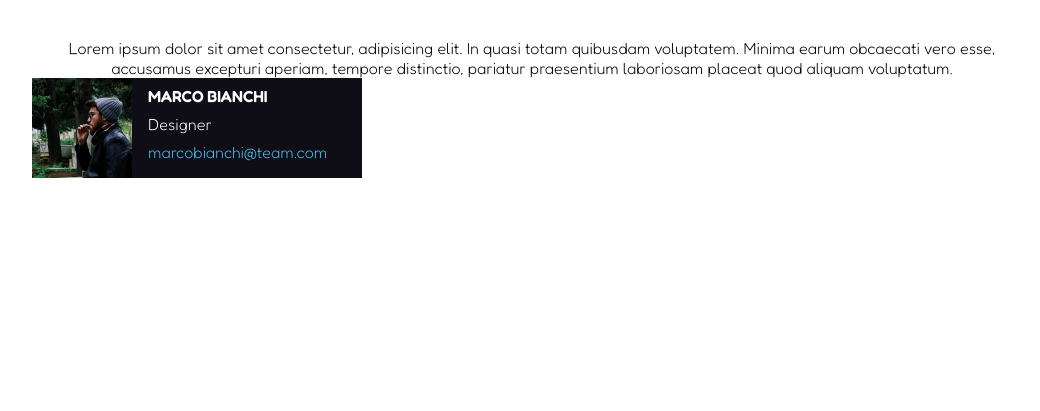
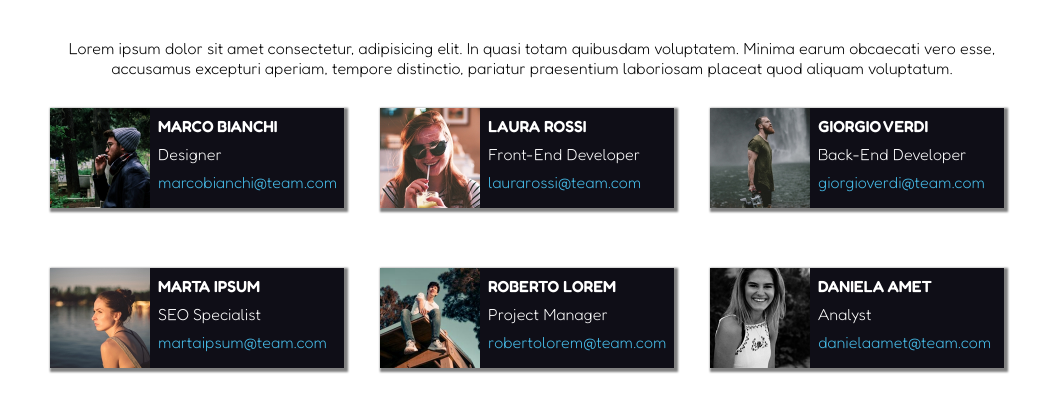
Before and after one commit to GiuliaSetti/html-css-float-cards, a plain HTML site: page CorrezioeneFloat/index.html in a window 1280 px wide. Shown: the part 81-492 px from the top of the page, without its empty margins (108-1148 px from the left). Drawn offline with Linux system fonts and the light colour scheme.

Commit message:
CompletamentoRighe

```diff
--- a/CorrezioeneFloat/css/style.css
+++ b/CorrezioeneFloat/css/style.css
@@ -42,15 +42,18 @@ h1{
 
 .col{
     width: 33%;
+    min-width: 294px;
 
     float: left;
 
-    background-color: grey;
+    padding: 30px 18px;
 }
 
 .card{
     background-color: #0f0e17;
     color: white;
+
+    box-shadow: 2px 2px 2px 2px gray;
 }
 
 /* altezza all'immagine e non alla card */
@@ -66,7 +69,7 @@ h1{
 .card .info{
     float: left;
 
-    padding-left: 1em;
+    padding-left: 0.5em;
     padding-top: 8px;
 }
 
--- a/CorrezioeneFloat/index.html
+++ b/CorrezioeneFloat/index.html
@@ -24,11 +24,17 @@
     <!-- /titolo e intestazione -->
 
     <main id="cards" class="container">
+
         <!-- cards -->
+
         <div class="row clearfix">
+
+            <!-- prima card -->
+
             <div class="col">
                 <div class="card clearfix">
                     <img src="img/male1.png" alt="">
+
                 <div class="info">
 
                     <!-- meglio non considerare gli elementi interni alla card come titoli -->
@@ -55,18 +61,166 @@
 
                 </div>
             </div>
-            <div class="col"></div>
-            <div class="col"></div>
-        </div>
-        <div class="row">
+
+
+            <!-- seconda card -->
+
             <div class="col">
-                <div class="card">
+                <div class="card clearfix">
+                    <img src="img/female1.png" alt="">
+
+                <div class="info">
+
+                    <ul>
+
+                         <li class="info_name">
+                            <strong>LAURA ROSSI</strong>
+                        </li>
+
+                        <li class="info_profession">
+                            Front-End Developer
+                        </li>
+
+                        <li class="info_mail">
+                         <a href="#">laurarossi@team.com</a>
+                        </li>
+
+                    </ul>
+
+                </div>
+
+                </div>
+
+            </div>
+
+
+            <!-- terza card -->
+
+            <div class="col">
+
+                <div class="card clearfix">
+                    <img src="img/male2.png" alt="">
+
+                <div class="info">
+
+                    <ul>
+
+                         <li class="info_name">
+                            <strong>GIORGIO VERDI</strong>
+                        </li>
+
+                        <li class="info_profession">
+                            Back-End Developer
+                        </li>
+
+                        <li class="info_mail">
+                         <a href="#">giorgioverdi@team.com</a>
+                        </li>
+
+                    </ul>
+
+                </div>
 
                 </div>
             </div>
-            <div class="col"></div>
-            <div class="col"></div>
         </div>
+
+        <!-- seconda riga -->
+
+        <div class="row clearfix">
+
+            <!-- prima card -->
+
+            <div class="col">
+                <div class="card clearfix">
+                    <img src="img/female2.png" alt="">
+
+                <div class="info">
+
+                    <ul>
+
+                         <li class="info_name">
+                            <strong>MARTA IPSUM</strong>
+                        </li>
+
+                        <li class="info_profession">
+                            SEO Specialist
+                        </li>
+
+                        <li class="info_mail">
+                         <a href="#">martaipsum@team.com</a>
+                        </li>
+
+                    </ul>
+
+                </div>
+
+                </div>
+            </div>
+
+
+            <!-- seconda card -->
+
+            <div class="col">
+                <div class="card clearfix">
+                    <img src="img/male3.png" alt="">
+
+                <div class="info">
+
+                    <ul>
+
+                         <li class="info_name">
+                            <strong>ROBERTO LOREM</strong>
+                        </li>
+
+                        <li class="info_profession">
+                            Project Manager
+                        </li>
+
+                        <li class="info_mail">
+                         <a href="#">robertolorem@team.com</a>
+                        </li>
+
+                    </ul>
+
+                </div>
+
+                </div>
+
+            </div>
+
+
+            <!-- terza card -->
+
+            <div class="col">
+
+                <div class="card clearfix">
+                    <img src="img/female3.png" alt="">
+
+                <div class="info">
+
+                    <ul>
+
+                         <li class="info_name">
+                            <strong>DANIELA AMET</strong>
+                        </li>
+
+                        <li class="info_profession">
+                            Analyst
+                        </li>
+
+                        <li class="info_mail">
+                         <a href="#">danielaamet@team.com</a>
+                        </li>
+
+                    </ul>
+
+                </div>
+
+                </div>
+            </div>
+        </div>
+
     </main>
 
 </body>
```
